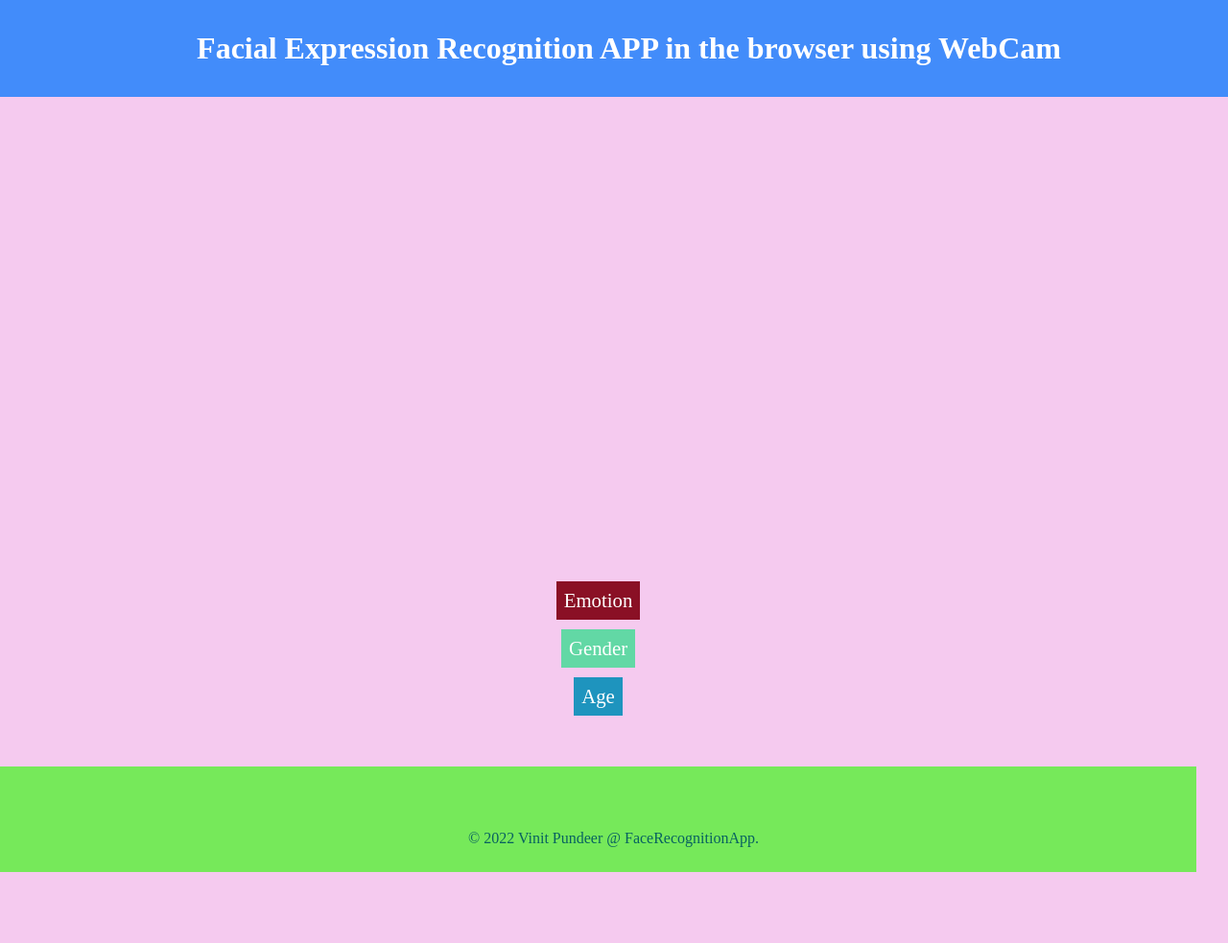
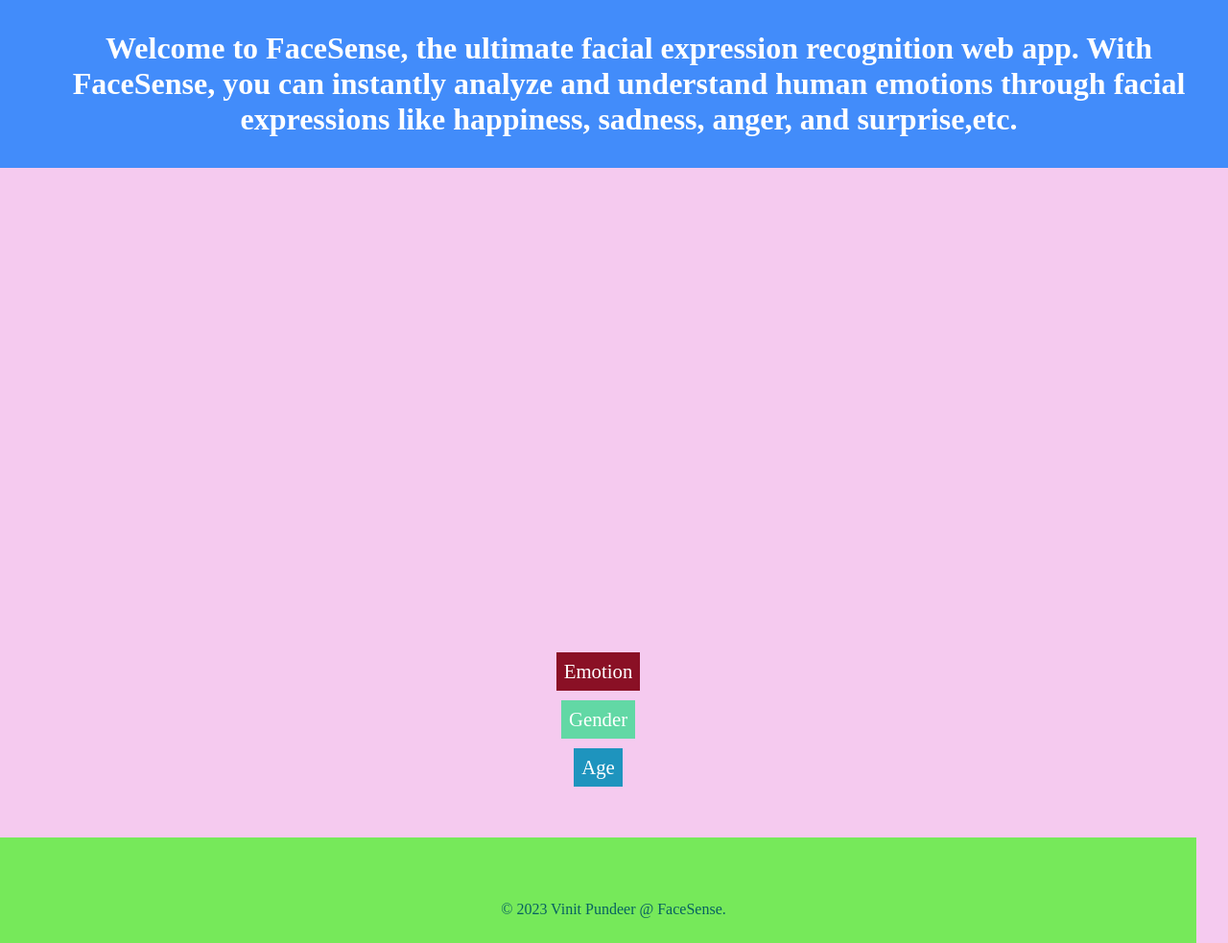
Before and after one commit to Vinit1236/Face-Recognition, a plain HTML site: page index.html in a window 1280 px wide. Shown: the top 983 px of the page at 96% size. Before the commit the page ends 909 px from the top, so only its background shows below. Drawn offline with Linux system fonts and the light colour scheme; no server answers.

Commit message:
Update index.html

```diff
--- a/index.html
+++ b/index.html
@@ -3,12 +3,11 @@
   <head>
     <meta charset="UTF-8" />
     <meta name="viewport" content="width=device-width, initial-scale=1.0" />
-    <meta http-equiv="X-UA-Compatible" content="ie=edge" />
-    <title>Face Detection App</title>
+    <title>FaceSense</title>
     <link rel="stylesheet" href="CSS/style.css" />
   </head>
   <body>
-    <h1>Facial Expression Recognition APP in the browser using WebCam</h1>
+    <h1>Welcome to FaceSense, the ultimate facial expression recognition web app. With FaceSense, you can instantly analyze and understand human emotions through facial expressions like happiness, sadness, anger, and surprise,etc.</h1>
     <div class="container">
       <video id="video" height="500" width="500" autoplay muted></video>
     </div>
@@ -19,7 +18,7 @@
     </div>
 
     <div class="bottom-container">
-      <p class="copyright">© 2022 Vinit Pundeer @ FaceRecognitionApp.</p>
+      <p class="copyright">© 2023 Vinit Pundeer @ FaceSense.</p>
     </div>
 
     <script src="JS/face-api.min.js"></script>
```
